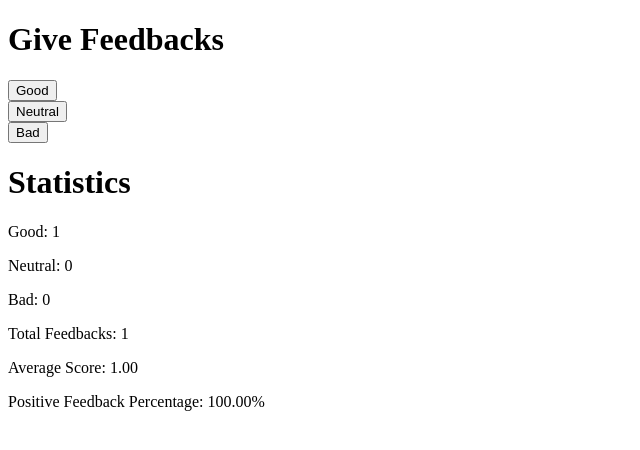
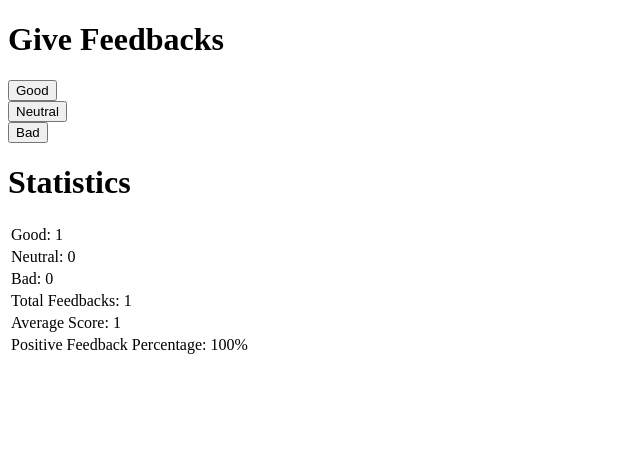
Before and after one commit to claudia93L/FullStackOpen, a React (Vite) app in the folder part1/UniCafe/unicafe-react-app-part1/: page / in a window 1280 px wide. Both pictures are taken after a click on the button "Good". Shown: the top 450 px of the page, without its empty margins (0-640 px from the left). Built offline with nearby package versions, Linux system fonts and the light colour scheme.

Commit message:
1.10 e 1.11

```diff
--- a/part1/UniCafe/unicafe-react-app-part1/src/App.jsx
+++ b/part1/UniCafe/unicafe-react-app-part1/src/App.jsx
@@ -30,7 +30,6 @@ const App = () => {
       <Button onClick={handleBadClick} btnName='Bad'></Button>
       <Title title='Statistics'></Title>
       {totalFeedbacks > 0 ? (
-        <>
         <Statistics
           title='Statistics'
           totalFeedbacks={totalFeedbacks}
@@ -38,7 +37,6 @@ const App = () => {
           neutral={neutral}
           bad={bad}
         ></Statistics>
-        </>
       ) : (
         <p>No feedback given yet.</p>
       )}
--- a/part1/UniCafe/unicafe-react-app-part1/src/Components/StatisticLine.jsx
+++ b/part1/UniCafe/unicafe-react-app-part1/src/Components/StatisticLine.jsx
@@ -2,11 +2,11 @@ import React from 'react';
 
 const DisplayStatistics = ({ text, value }) => {
   return (
-    <div>
-        <p>
-          {text}: {value}
-        </p>
-    </div>
+    <>
+      <td>
+        {text}: {value}
+      </td>
+    </>
   );
 };
 
--- a/part1/UniCafe/unicafe-react-app-part1/src/Components/Statistics.jsx
+++ b/part1/UniCafe/unicafe-react-app-part1/src/Components/Statistics.jsx
@@ -9,18 +9,39 @@ const Statistics = ({ totalFeedbacks, good, neutral, bad }) => {
   const positiveFeedbackPercentage =
     totalFeedbacks === 0 ? 0 : (good / totalFeedbacks) * 100;
   return (
-    <div>
-
-      <StatisticLine text='Good' value={good} />
-      <StatisticLine text='Neutral' value={neutral} />
-      <StatisticLine text='Bad' value={bad} />
-      <StatisticLine text='Total Feedbacks' value={totalFeedbacks} />
-      <StatisticLine text='Average Score' value={averageScore.toFixed(2)} />
-      <StatisticLine
-        text='Positive Feedback Percentage'
-        value={`${positiveFeedbackPercentage.toFixed(2)}%`}
-      />
-    </div>
+    <>
+      <table>
+        <tbody>
+          <tr>
+            <StatisticLine text='Good' value={good}></StatisticLine>
+          </tr>
+          <tr>
+            <StatisticLine text='Neutral' value={neutral}></StatisticLine>
+          </tr>
+          <tr>
+            <StatisticLine text='Bad' value={bad}></StatisticLine>
+          </tr>
+          <tr>
+            <StatisticLine
+              text='Total Feedbacks'
+              value={totalFeedbacks}
+            ></StatisticLine>
+          </tr>
+          <tr>
+            <StatisticLine
+              text='Average Score'
+              value={averageScore}
+            ></StatisticLine>
+          </tr>
+          <tr>
+            <StatisticLine
+              text='Positive Feedback Percentage'
+              value={`${positiveFeedbackPercentage}%`}
+            ></StatisticLine>
+          </tr>
+        </tbody>
+      </table>
+    </>
   );
 };
 
```
Lines whose indentation alone changed are shown as unchanged.
